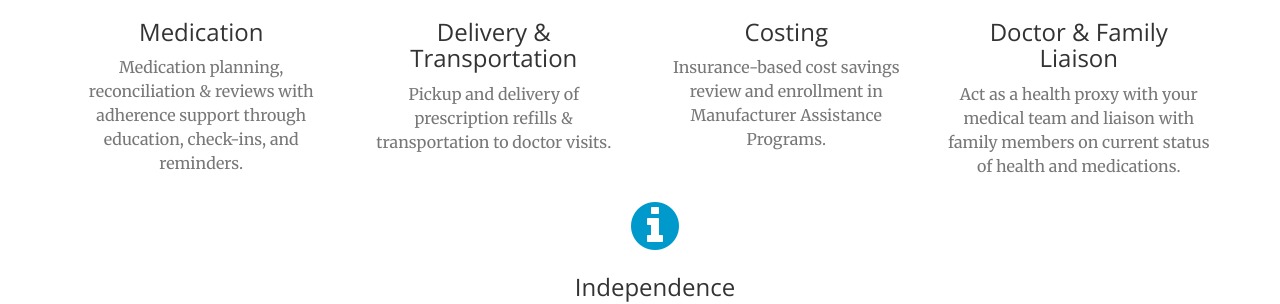
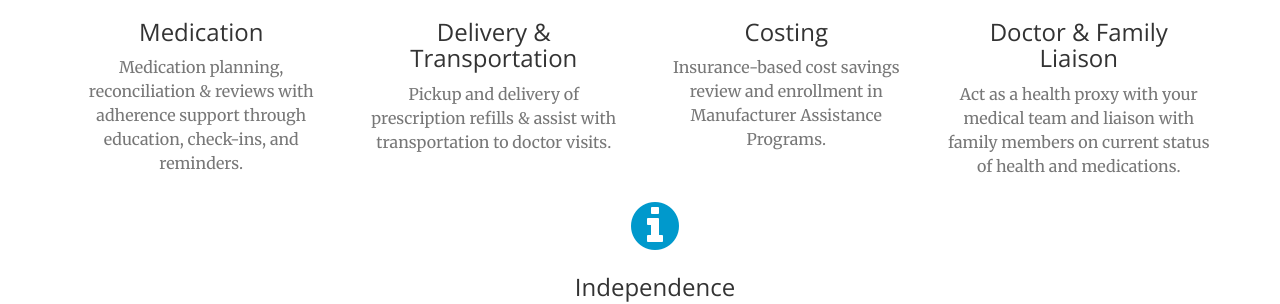
Before and after one commit to edlavalette/edlavalette.github.io, a Jekyll site: the page built from index.html, in a window 1280 px wide and 900 px high, scrolled down 977 px. Shown: the part 176-480 px from the top of the window. Built offline with Jekyll 4.4.1, drawn with Linux system fonts in a browser that asks for light colours.

Commit message:
Update services.html

```diff
--- a/_includes/services.html
+++ b/_includes/services.html
@@ -20,7 +20,7 @@
                 <div class="service-box">
                     <i class="fa fa-4x fa-car wow bounceIn text-primary" data-wow-delay=".1s"></i>
                     <h3>Delivery & Transportation</h3>
-                    <p class="text-muted">Pickup and delivery of prescription refills & transportation to doctor visits.</p>
+                    <p class="text-muted">Pickup and delivery of prescription refills & assist with transportation to doctor visits.</p>
                 </div>
             </div>
             <div class="col-lg-3 col-md-6 text-center">
```
